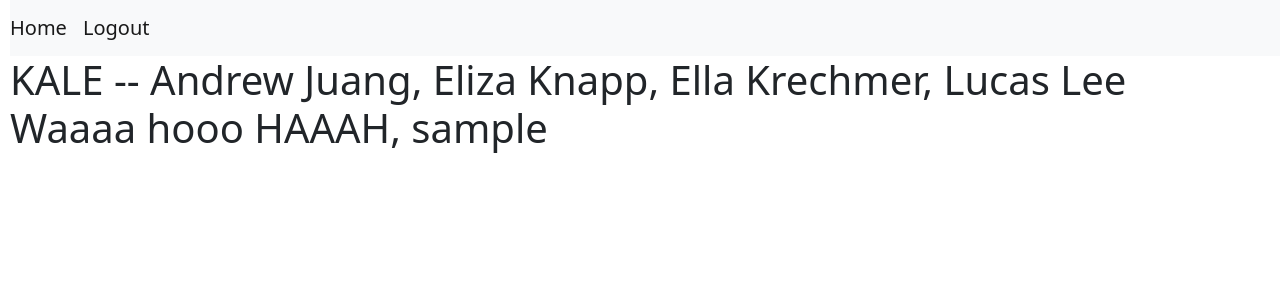
After one commit to ElizaKnapp/p02_KALE, a Flask app: template app/templates/response.html in a window 1280 px wide. The commit adds this page. Shown: the top 300 px of the page. Run offline with Flask 2, Linux system fonts and the light colour scheme; the template is opened without the code that fills it: most values are stand-ins (such as "Sample title", 1, 10 or a date in 2020).

```diff
--- a/app/templates/dashboard.html
+++ b/app/templates/dashboard.html
@@ -22,7 +22,9 @@
   <body style="padding-left: 10px; ">
     <nav  class="navbar navbar-expand-lg navbar-light bg-light">
       <a class="navbar-brand" href="/">Home</a>
+      {% if isLoggedIn %}
       <a class="navbar-brand" href="/logout">Logout</a>
+      {% endif %}
     </nav>
     <h1 class="header"> KALE -- Andrew Juang, Eliza Knapp, Ella Krechmer, Lucas Lee <br>
       Waaaa hooo HAAAH, {{username}}
@@ -43,6 +45,10 @@
       <canvas id="board" width="400" height="400"></canvas>
     </div>
 
+    {% if not isLoggedIn %}
+    <a href="/auth">Log In or Sign Up</a>
+    {% endif %}
+
     <script src="/static/js/game.js"></script>
   </body>
 
--- a/app/templates/register.html
+++ b/app/templates/register.html
@@ -28,7 +28,7 @@
             <input type="password" name="password1", placeholder="Confirm password"><br><br>
             <input type="submit" name="sub1" value="Register">
         </form>
-        <h4 class="standardBlock" id="create_option"> Already have an account? <a href="{{ url_for('index') }}">Login.</a> </h4>
+        <h4 class="standardBlock" id="create_option"> Already have an account? <a href="{{ url_for('authenticate') }}">Login.</a> </h4>
 
         <!-- error for when user does not put a username or password (must be at least 1 character) and presses register -->
         {% if given|length >= 1 %}
--- /dev/null
+++ b/app/templates/response.html
@@ -0,0 +1,26 @@
+<!DOCTYPE html>
+<!--
+Name -- Andrew Juang, Eliza Knapp, Patrick Ging, Yuqing Wu
+SoftDev
+P01 -- The Biggest Loser
+-->
+
+<html>
+  <head>
+    <title> RESPONSE PAGE </title>
+    <link href="https://cdn.jsdelivr.net/npm/bootstrap@5.1.3/dist/css/bootstrap.min.css" rel="stylesheet" integrity="sha384-1BmE4kWBq78iYhFldvKuhfTAU6auU8tT94WrHftjDbrCEXSU1oBoqyl2QvZ6jIW3" crossorigin="anonymous">
+  </head>
+
+
+
+  <body style="padding-left: 10px; ">
+    <nav  class="navbar navbar-expand-lg navbar-light bg-light">
+      <a class="navbar-brand" href="/">Home</a>
+      <a class="navbar-brand" href="/logout">Logout</a>
+    </nav>
+    <h1 class="header"> KALE -- Andrew Juang, Eliza Knapp, Ella Krechmer, Lucas Lee <br>
+      Waaaa hooo HAAAH, {{username}}
+    </h1>
+  </body>
+
+</html>
```
Also changed, not shown: app/routes.py (+6 -4 lines), discobandit.db.
